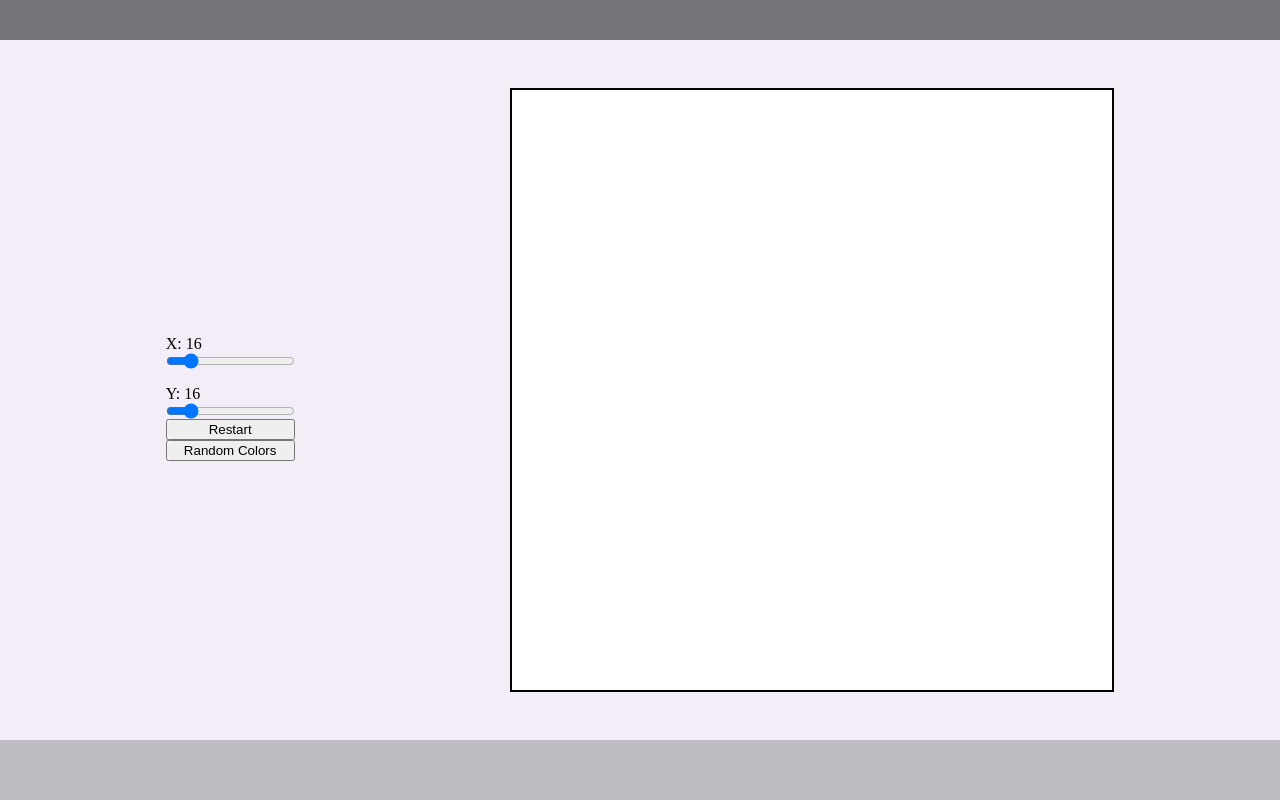
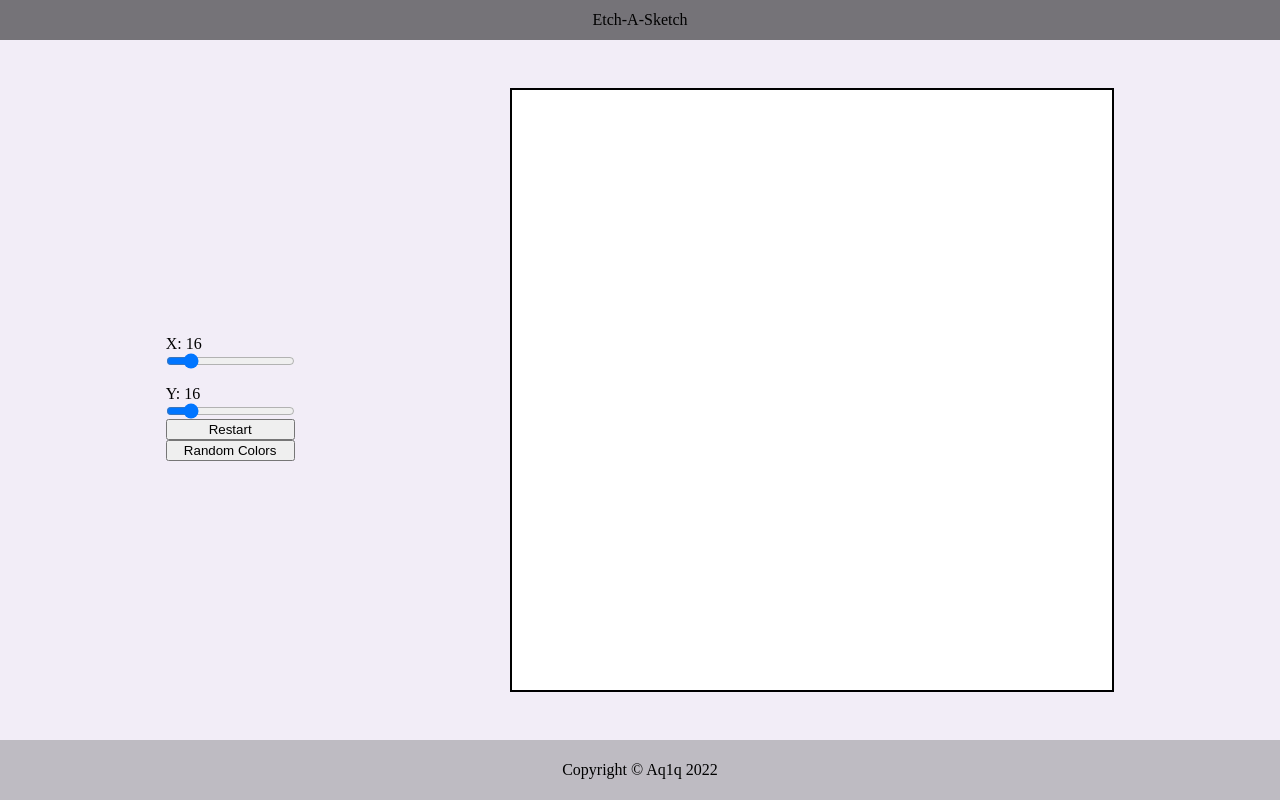
Before and after one commit to Aq1q/Etch-a-Sketch, a plain HTML site: page index.html in a window 1280 px wide. Drawn offline with Linux system fonts and the light colour scheme.

Commit message:
Add copyright
Added copyright in footer and title in header

```diff
--- a/index.html
+++ b/index.html
@@ -11,7 +11,7 @@
 <body>
     <div class="container">
         <div id="header">
-
+            Etch-A-Sketch
         </div>
         <div class="sketch-container">
             <div id="options">
@@ -32,7 +32,7 @@
             </div>
         </div>
         <div id="footer">
-
+            Copyright &copy; Aq1q 2022
         </div>
     </div>
     <script src="script.js"></script>
--- a/style.css
+++ b/style.css
@@ -5,14 +5,19 @@ body {
 }
 
 .container {
+    width: 100%;
     display: flex;
     flex-direction: column;
     min-height: 100%;
 }
 
 #header{
+    display: flex;
+    justify-content: center;
+    align-items: center;
+    height: 40px;
+    width: 100%;
     background-color: #757378;
-    height: 40px;
 }
 
 .sketch-container {
@@ -22,6 +27,7 @@ body {
     gap: 50px;
     flex: 1;
 }
+
 
 #options{
     display: flex;
@@ -55,8 +61,12 @@ body {
 }
 
 #footer {
+    display: flex;
+    justify-content: center;
+    align-items: center;
     margin-top: auto;
     height: 60px;
+    width: 100%;
     background-color: #BEBBC2;
 }
 
```
